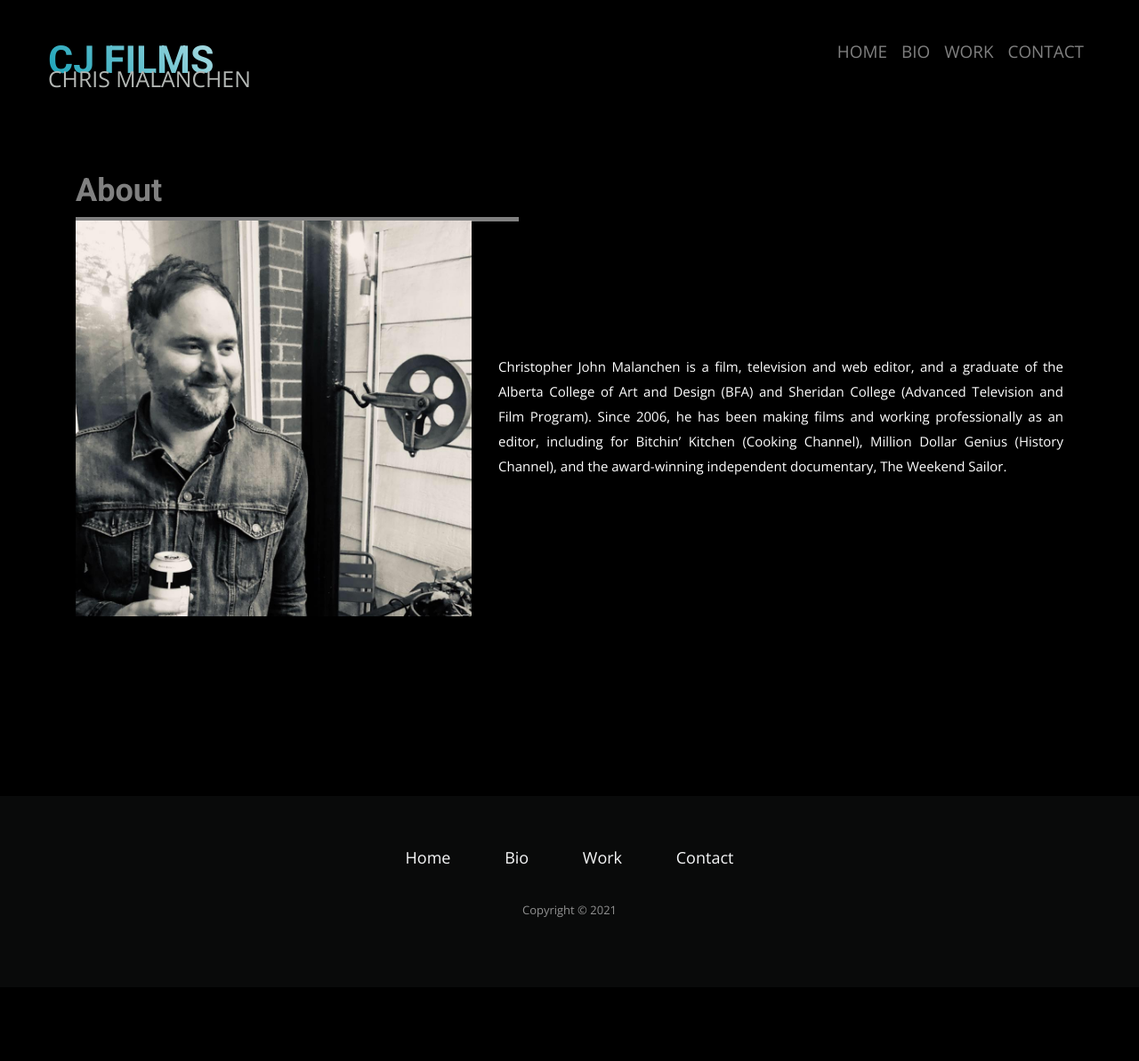
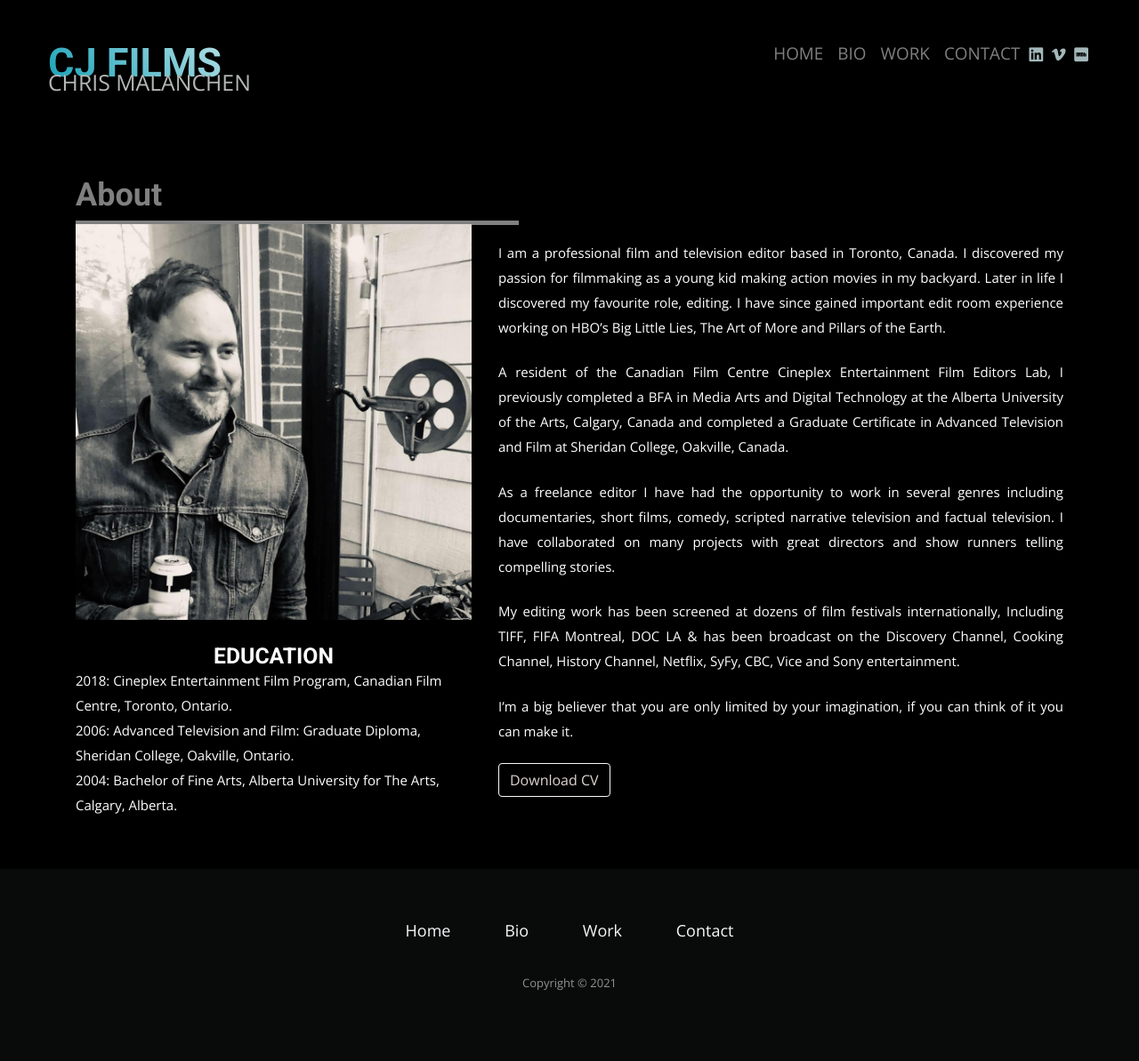
Before and after one commit to DanielCarlyle/cjfilms, a Jekyll site: the page built from bio.html, in a window 1280 px wide. Shown: the whole page at 89% size. Built offline with Jekyll 4.4.1, drawn with Linux system fonts in a browser that asks for light colours; nearby versions of some CDN libraries; some web fonts are replaced; comment, search, counter and statistics services are not loaded; before the commit the page ends 1110 px from its top, so only the background shows below that.

Commit message:
fixed logo and nav font size and worked on bio

```diff
--- a/_includes/nav.html
+++ b/_includes/nav.html
@@ -22,6 +22,19 @@
             <li class="nav-item">
                 <a class="nav-link" href="contact.html">Contact</a>
             </li>
+            <li class="nav-item"></li>
+            <ul class="social-icons-nav">
+                <li>
+                  <a href="https://www.linkedin.com/in/christopher-john-malanchen-21629353/" target="_blank" rel="noopener noreferrer"><i class="fab fa-linkedin" aria-hidden="true"></i></a>
+                </li>
+                <li>
+                  <a href="https://vimeo.com/cjm" target="_blank" rel="noopener noreferrer"><i class="fab fa-vimeo-v" aria-hidden="true"></i></a>
+                </li>
+                <li>
+                  <a href="https://www.imdb.com/name/nm3040932/?ref_=fn_al_nm_7" target="_blank" rel="noopener noreferrer"><i class="fab fa-imdb" aria-hidden="true"></i></a>
+                </li>
+              </ul>
+            </li>
         </ul>
     </div>
 </nav>
--- a/bio.html
+++ b/bio.html
@@ -19,9 +19,35 @@ title: CJ Films - About Chris Malanchen
             <div class="col-md-5 mr-auto text-center">
                 <img class="img-fluid" src="img/chris-malanchen-profile-photo-3.jpg"
                     alt="Christopher Malanchen Profile Picture" />
+
+<h3>EDUCATION</h3>
+<p class="text-left">
+    2018: Cineplex Entertainment Film Program, Canadian Film Centre, Toronto, Ontario.<br>
+    2006: Advanced Television and Film: Graduate Diploma, Sheridan College, Oakville, Ontario.<br>
+    2004: Bachelor of Fine Arts,  Alberta University for The Arts, Calgary, Alberta.
+</p>
+
+
+
             </div>
-           <div class="col-md-7 d-flex justify-content-center align-self-center bio-section__copy">
-            <p>Christopher John Malanchen is a film, television and web editor, and a graduate of the Alberta College of Art and Design (BFA) and Sheridan College (Advanced Television and Film Program). Since 2006, he has been making films and working professionally as an editor, including for Bitchin’ Kitchen (Cooking Channel), Million Dollar Genius (History Channel), and the award-winning independent documentary, The Weekend Sailor.</p>
+           <div class="col-md-7 bio-section__copy">
+            <p>I am a professional film and television editor based in Toronto, Canada. I discovered my passion for filmmaking as a young kid making action movies in my backyard. Later in life I discovered my favourite role, editing. I have since gained important edit room experience working on HBO’s Big Little Lies, The Art of More and Pillars of the Earth.
+            </p>
+            <p>
+                A resident of the Canadian Film Centre Cineplex Entertainment Film Editors Lab, I previously completed a BFA in Media Arts and Digital Technology at the Alberta University of the Arts, Calgary, Canada and completed a Graduate Certificate in Advanced Television and Film at Sheridan College, Oakville, Canada.
+            </p>
+            <p>
+                As a freelance editor I have had the opportunity to work in several genres including documentaries, short films, comedy, scripted narrative television  and factual television. I have collaborated on many projects with great directors and show runners telling compelling stories.
+            </p>
+
+            <p>
+                My editing work has been screened at dozens of film festivals internationally, Including TIFF, FIFA Montreal, DOC LA & has been broadcast on the Discovery Channel, Cooking Channel, History Channel, Netflix, SyFy, CBC, Vice and Sony entertainment.
+            </p>
+            <p>I’m a big believer that you are only limited by your imagination, if you can think of it you can make it.</p>
+
+            <button type="button" class="btn btn-outline-light"><a href="img/CJMALANCHEN_EditorCV_ 2020.docx" download>Download CV</a>
+            </button>
+
            </div>
 
         </div>
--- a/css/style.css
+++ b/css/style.css
@@ -37,16 +37,16 @@ body {
 }
 
 .navbar-dark .navbar-nav .nav-link {
-  color: rgba(255,255,255,.5);
-  font-size: 1.05em;
-  text-transform: uppercase;
-  font-weight: 400;
+    color: rgba(255,255,255,.5);
+    font-size: 1.05em;
+    text-transform: uppercase;
+    font-weight: 400;
 }
 
 .navbar .logo-title {
     /* color: #FFF; */
     text-transform: uppercase;
-    font-size: 43px;
+    font-size: 45px;
     background-color: #355673;
     background-image: linear-gradient(45deg, #17a2b8, #c7e7ea);
     background-size: 100%;
@@ -67,9 +67,32 @@ body {
   text-shadow: 1px 1px 1px #000;
 }
 
+.social-icons-nav {
+  margin-top: 10px;
+}
+.social-icons-nav li {
+  display: inline-block;
+  margin: 0 2px;
+}
+.social-icons-nav a {
+  display: inline-block;
+}
+.social-icons-nav i {
+  color: #cee7ea;
+  opacity: .8;
+  margin-right: 1px;
+  font-size: 18px;
+}
+
+.social-icons-nav i:hover {
+  color: turquoise;
+  opacity: 1;
+  translate: scaleX(1.1) ;
+}
+
 .btn-primary {
   color: #fff;
-  background-color: #d72227;
+  background-color: turquoise;
   border-color: #c1252a;
 }
 
@@ -532,6 +555,12 @@ div#masonry:hover img:hover { opacity: 1; }
   position: relative;
 }
 
+@media only screen and (min-width: 1300px) {
+  .image-wrap {
+    height: 25vw;
+  }
+}
+
 .image-wrap img {
   width: 100%;
   animation: move 40s ease;
@@ -932,8 +961,8 @@ div#masonry:hover img:hover { opacity: 1; }
   display: inline-block;
 }
 .social-icons i {
-  color: #2C2C2C;
-  margin-right: 25px;
+  color: #cee7ea;
+  margin-right: 12px;
   font-size: 25px;
 }
 .google-map {
@@ -1110,10 +1139,6 @@ template {
   display: none;
 }
 
-a {
-  background-color: transparent;
-}
-
 abbr[title] {
   border-bottom: 1px dotted;
 }
@@ -1441,19 +1466,20 @@ p {
 }
 
 a {
-  color: #de3d83;
+  color: #dfd5d1;
+
 }
 
 a:visited {
-  color: #9d4eb6;
+  color: #00b8b8;
 }
 
 a:hover {
-  color: #e4bd0b;
+  color: #117a8b;
 }
 
 a:active {
-  color: #00b8b8 ;
+  color: #00b8b8;
 }
 
 .button {
@@ -2304,12 +2330,34 @@ img {
 
 
 @media screen and (min-width: 30em) {
-body, button, input, select, textarea {
+body, button, input, select {
   font-size: 18px;
   font-size: 1.125rem;
 }
 }
 
+@media screen and (min-width: 30em) {
+  textarea {
+font-size: 18px;
+    font-size: 1.125rem;
+    min-height: 225px;
+  }
+}
+
+
+.form-control {
+  ￼    display: block;
+  ￼    width: 100%;
+  ￼    padding: .375rem .75rem;
+  ￼    font-size: 1rem;
+  ￼    line-height: 1.5;
+  ￼    color: #495057;
+  ￼    background-color: #fff;
+  ￼    background-clip: padding-box;
+  ￼    border: 1px solid #ced4da;
+  ￼    border-radius: none;
+  ￼    transition: border-color .15s ease-in-out,box-shadow .15s ease-in-out;
+  }
 
 @media screen and (max-width:1122px) {
   /* Header */
--- a/js/main.js
+++ b/js/main.js
@@ -65,3 +65,19 @@ $(document).ready(function () {
 
 
 });
+
+
+$(document).ready(function(){
+    /* we get the YouTube video url and store it in a variable */
+    var url = $("#glassAnimalsVideo").attr('src');
+
+    /* when the modal gets closed, the delete the url for the video */
+    $("#glassAnimals").on('hide.bs.modal', function(){
+        $("#glassAnimalsVideo").attr('src', '');
+    });
+
+    /* then the modal gets open, we asign the url for the video */
+    $("#glassAnimals").on('show.bs.modal', function(){
+        $("#glassAnimalsVideo").attr('src', url);
+    });
+});
```
Also changed, not shown: contact.html (+6 -6 lines), portfolio.html (+0 -22 lines).
